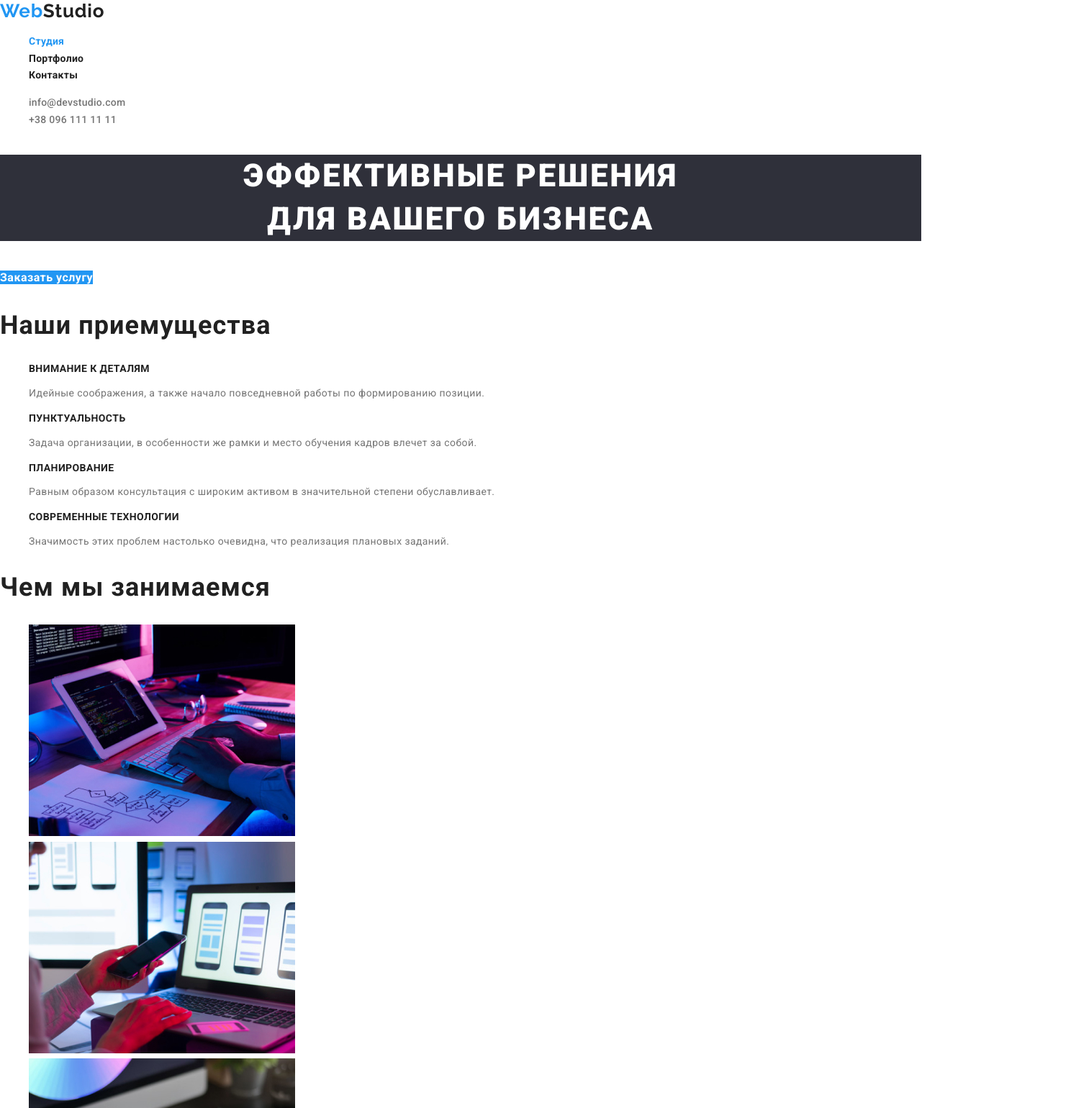
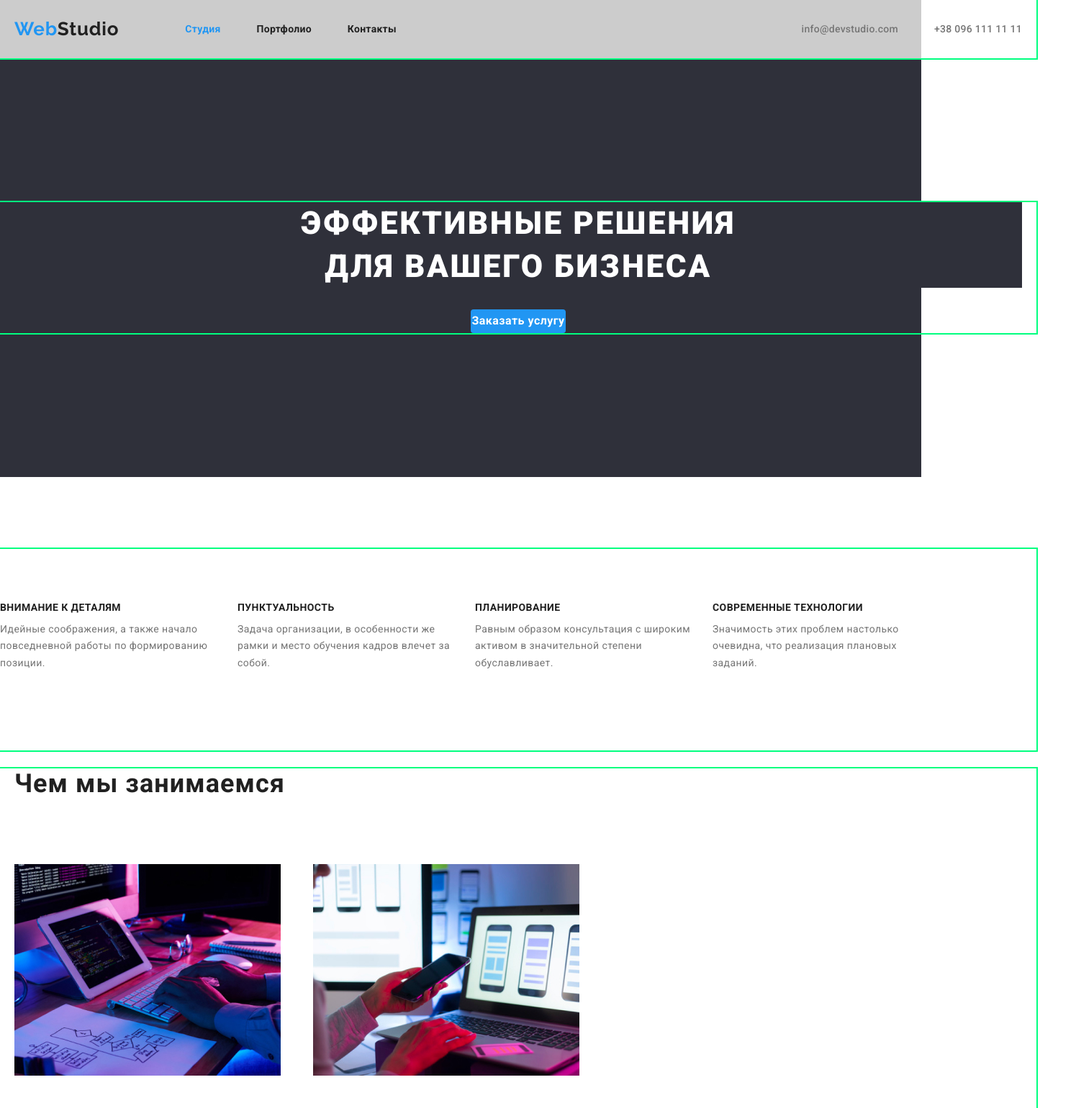
Before and after one commit to DanilHlazov/goit-markup-hw-03, a plain HTML site: page index.html in a window 1280 px wide. Shown: the top 1540 px of the page at 72% size, 1495 px wide, since content can reach past the window. Drawn offline with nearby package versions, Linux system fonts and the light colour scheme.

Commit message:
Предварительно ДЗ №3

```diff
--- a/css/styles.css
+++ b/css/styles.css
@@ -14,6 +14,38 @@
   line-height: 1.7;
   letter-spacing: 0.03em;
 }
+.disappear {
+  visibility: hidden;
+}
+/* Сonteiner */
+.conteiner {
+  margin-left: auto;
+  margin-right: auto;
+  padding-left: 20px;
+  padding-right: 20px;
+  width: 1440px;
+  outline: 2px solid springgreen;
+}
+.test-conteiner {
+  width: 1250px;
+  padding-left: 15px;
+  padding-right: 15px;
+  margin-left: auto;
+  margin-right: auto;
+  margin-bottom: 88px;
+}
+.flex-conteiner {
+  display: flex;
+  flex-wrap: wrap;
+
+  margin: -15px;
+}
+.flex-element {
+  width: 370px;
+
+  margin: 15px;
+}
+
 /*Logo*/
 .logo {
   color: var(--title-text-color);
@@ -33,10 +65,38 @@
 
 .list {
   list-style: none;
+  padding: 0;
+  margin: 0;
+}
+/* Page-neader */
+.page-header {
+  background-color: #ccc;
+}
+
+/* Main-nav */
+
+.main-nav {
+  display: flex;
+  align-items: center;
 }
 /* Site-nav*/
 
+.site-nav {
+  display: flex;
+  margin-left: 92px;
+}
+.site-nav li {
+  /* outline: 1px solid red; */
+  /* margin-right: 50px; */
+}
+.site-nav .item + .item {
+  margin-left: 50px;
+}
+
 .site-nav .link {
+  display: block;
+  padding-top: 32px;
+  padding-bottom: 32px;
   color: var(--title-text-color);
 
   font-weight: 700;
@@ -49,6 +109,15 @@
 .site-nav .link:focus {
   color: var(--accent-color);
 }
+/* auth nav */
+.auth-nav {
+  display: flex;
+  margin-left: auto;
+}
+.auth-nav .item + .item {
+  margin-left: 50px;
+}
+
 .auth-nav .link {
   color: var(--primary-text-color);
 
@@ -67,30 +136,73 @@
 .auth-nav .link:focus {
   color: var(--accent-color);
 }
+/* Feature-list */
+.feature-list {
+  display: flex;
+  flex-wrap: wrap;
+  margin: -75px;
+}
+.feature-list .item {
+  width: 300px;
+  margin: 15px;
+}
 
 /*Hero*/
+.hero {
+  text-align: center;
+  background-color: #2f303a;
+  padding: 200px 0;
+}
 
 .hero-title {
   color: #ffffff;
   background-color: #2f303a;
 
+  margin-top: 0;
+  margin-bottom: 30px;
   font-weight: 900;
   font-size: 44px;
   line-height: 1.36;
   letter-spacing: 0.06em;
-
-  text-align: center;
+}
+/* What-wew-do */
+.what-wew-do {
+  display: flex;
+  flex-wrap: wrap;
+  width: 1200px;
+  margin: -92px -15px;
+}
+.what-wew-do .item {
+  width: calc((100%-60px) / 3);
+  margin-right: 30px;
+}
+.what-wew-do .item:nth-child(3n) {
+  margin-right: 0;
+}
+.what-wew-do li {
+  margin: 92px 15px;
 }
 
 /*Section*/
+.section {
+  padding-top: 100px;
+  padding-bottom: 100px;
+}
 
 .section-title {
   color: var(--title-text-color);
+
+  margin-top: 0;
+  margin-bottom: 90px;
 
   font-weight: 700;
   font-size: 36px;
   line-height: 1.2;
   letter-spacing: 0.03em;
+}
+
+.section-title.centered {
+  text-align: center;
 }
 .card-name {
   color: var(--title-text-color);
@@ -153,6 +265,9 @@
 .feature-list .title {
   color: var(--title-text-color);
 
+  margin-top: 0;
+  margin-bottom: 10px;
+
   font-weight: 700;
   font-size: 14px;
   line-height: 1.2;
@@ -162,8 +277,19 @@
 .feature-list {
   list-style: none;
 }
+.feature-list p {
+  margin-top: 0;
+  margin-bottom: 94px;
+}
 /*Button*/
 .button {
+  border: 1px solid transparent;
+  border-radius: 4px;
+  padding: 6px, 22px;
+  min-width: 130px;
+  text-align: center;
+
+  display: inline-block;
   color: var(--title-text-color);
   background-color: var(--primary-bg-color);
 
@@ -185,11 +311,15 @@
 .button.primary {
   background-color: var(--accent-color);
   color: var(--primary-white-color);
-  border-color: transparent;
+  border: 1px solid transparent;
+
+  border-radius: 4px;
+  padding: 10px, 22px;
 }
 .button.socondary {
   background-color: var(--primary-white-color);
   color: var(--accent-color);
+  border-color: var(--accent-color);
 }
 .button-function {
   list-style: none;
@@ -223,3 +353,11 @@
 /*Белый  #000000 */
 /*Акцент #2196f3 */
 /*Вторичный цвет фона #000000 */
+
+/* .flex-element :nth-child(3n) {
+  margin-right: 0;
+}
+
+.flex-element :nth-last-child(-n + 3) {
+  margin-bottom: 0;
+} */
--- a/index.html
+++ b/index.html
@@ -6,7 +6,7 @@
     <title>Glazov Danil</title>
 <link rel="preconnect" href="https://fonts.gstatic.com">
 <link href="<link rel="preconnect" href="https://fonts.gstatic.com">
-<link href="https://fonts.googleapis.com/css2?family=Raleway:wght@500;700;900&display=swap" rel="stylesheet"" rel="stylesheet">
+<link href="https://fonts.googleapis.com/css2?family=Raleway:wght@500;700;900&display=swap" rel="stylesheet">
 <link href="https://fonts.googleapis.com/css2?family=Roboto:wght@400;500;700;900&display=swap" rel="stylesheet">
     <link href="https://cdnjs.cloudflare.com/ajax/libs/modern-normalize/1.0.0/modern-normalize.css" rel="stylesheet" />
     <link rel="stylesheet" href="./css/styles.css" />
@@ -14,95 +14,109 @@
 <body class="page">
       <!--Шапка сайта -->
 
-      <header>
-        <nav>
+      <header class="page-header">
+
+<div class="conteiner">
+            <nav class="main-nav">
                 <a href="index.html" class="logo">
                     <span class="logo-header">Web</span>Studio
                 </a>
                 <ul class="site-nav list">
-            <li><a href="" class="link current">Студия </a></li>
-            <li><a href="./portfolio.html"class="link">Портфолио </a></li>
-            <li><a href=""class="link">Контакты</a></li>
+                    <li class="item"><a href="" class="link current">Студия </a></li>
+                    <li class="item"><a href="./portfolio.html" class="link">Портфолио </a></li>
+                    <li class="item" ><a href="" class="link">Контакты</a></li>
+                </ul>
+
+            <ul class="auth-nav list">
+                <li class="item"><a href="mailto:info@devstudio.com" class="link">info@devstudio.com</a></li>
+                <li class="item"><a href="tel:+380961111111" class="link">+38 096 111 11 11</a></li>
             </ul>
             </nav>
-        <ul class="auth-nav list">
-            <li><a href="mailto:info@devstudio.com" class="link">info@devstudio.com</a></li>
-            <li><a href="tel:+380961111111" class="link">+38 096 111 11 11</a></li>
-        </ul>
+</div>
+
         </header>
     <main>
 <!-- Герой-->
         <section class="hero">
+            <div class="conteiner hero-conteiner">
             <h1 class="hero-title">ЭФФЕКТИВНЫЕ РЕШЕНИЯ<br>ДЛЯ ВАШЕГО БИЗНЕСА</h1>
                 <a href="" class="button primary">Заказать услугу</a>
+                </div>
         </section>
     <!--Основной контент-->
      <section class="section">
-         <h2 class="section-title">Наши приемущества</h2>
+         <div class="conteiner">
+             <h2 class="section-title disappear">Наши приемущества</h2>
         <ul class="feature-list">
-             <li>
+            <li class="item">
                 <h3 class="title">ВНИМАНИЕ К ДЕТАЛЯМ</h3>
                 <p>Идейные соображения, а также начало повседневной
                     работы по формированию позиции.</p>
             </li>
-                    <li>
+            <li class="item">
                 <h3 class="title">ПУНКТУАЛЬНОСТЬ</h3>
                 <p>Задача организации, в особенности же рамки
                     и место обучения кадров влечет за собой.</p>
             </li>
-            <li>
+            <li class="item">
                 <h3 class="title">ПЛАНИРОВАНИЕ</h3>
                 <p>Равным образом консультация с широким активом
                     в значительной степени обуславливает.</p>
             </li>
-            <li>
+            <li class="item">
                 <h3 class="title">СОВРЕМЕННЫЕ ТЕХНОЛОГИИ</h3>
-                <p></p>Значимость этих проблем настолько очевидна,
+                <p>Значимость этих проблем настолько очевидна,
                     что реализация плановых заданий.</p>
             </li>
         </ul>
+    </div>
+
      </section>
  <!--Фото контент-->
-     <section class="section">
+     <section class="section-work">
+         <div class="conteiner">
         <h2 class="section-title">Чем мы занимаемся</h2>
-         <ul class="what-wew-do">
-             <li>
+         <ul class="what-wew-do list">
+             <li class="item">
                      <img src="./images/desktop.jpg" alt="Изображение компьютера" width="370"/>
             </li>
-            <li>
+            <li class="item">
                 <img src="./images/notebook.jpg" alt="Изображение ноутбука" width="370"/>
            </li>
-           <li>
+           <li class="item">
                 <img src="./images/tablet.jpg" alt="Изображение планшета" width="370"/>
        </li>
-
          </ul>
+        </div>
      </section>
    <!--Наша команда-->
      <section class="section">
-        <h2 class="section-title">Наша команда</h2>
+         <div class="conteiner">
+           ,<h2 class="section-title">Наша команда</h2>
             <ul class="what-wew-do">
                 <li>
-                     <img src="./images/team-card-1.jpg" alt="Бородатый парень" width="270"/>
+                    <img src="./images/team-card-1.jpg" alt="Бородатый парень" width="270" />
                     <h3 class="card-name">Игорь Демьяненнко</h3>
                     <p class="profession-team">Product Designer</p>
                 </li>
                 <li>
-                    <img src="./images/team-card-2.jpg" alt="Молодая блондинка" width="270"/>
+                    <img src="./images/team-card-2.jpg" alt="Молодая блондинка" width="270" />
                     <h3 class="card-name">Ольга Репина</h3>
                     <p class="profession-team">Frontend Developer</p>
                 </li>
                 <li>
-                <img src="./images/team-card-3.jpg" alt="Улыбающийся парень" width="270"/>
+                    <img src="./images/team-card-3.jpg" alt="Улыбающийся парень" width="270" />
                     <h3 class="card-name">Николай Тарасов</h3>
                     <p class="profession-team">Marketing</p>
                 </li>
                 <li>
-            <img src="./images/team-card-4.jpg" alt="Задумчивый взгляд в даль" width="270"/>
+                    <img src="./images/team-card-4.jpg" alt="Задумчивый взгляд в даль" width="270" />
                     <h3 class="card-name">Михаил Ермаков</h3>
                     <p class="profession-team">Ul Designer</p>
                 </li>
             </ul>
+         </div>
+        <
      </section>
     </main>
 
```
Also changed, not shown: portfolio.html (+31 -22 lines). Lines whose indentation alone changed are shown as unchanged.
